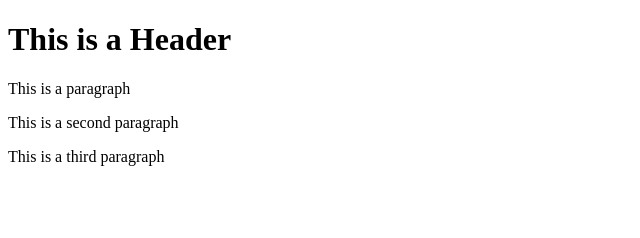
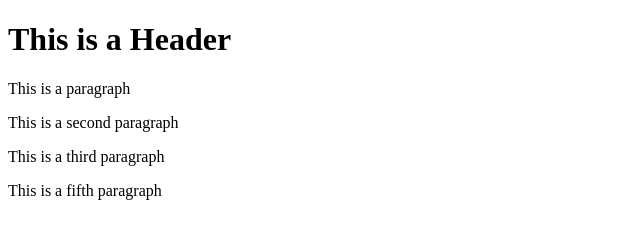
Before and after one commit to sohan160115/git-test, a plain HTML site: page index.html in a window 1280 px wide. Shown: the whole page, without its empty margins (0-640 px from the left). Drawn offline with Linux system fonts and the light colour scheme.

Commit message:
Update index.html
fifth commit

```diff
--- a/index.html
+++ b/index.html
@@ -6,5 +6,6 @@
         <p>This is a paragraph</p>
         <p>This is a second paragraph</p>
         <p>This is a third paragraph</p>
+        <p>This is a fifth paragraph</p>
     </body>
 </html>
```
